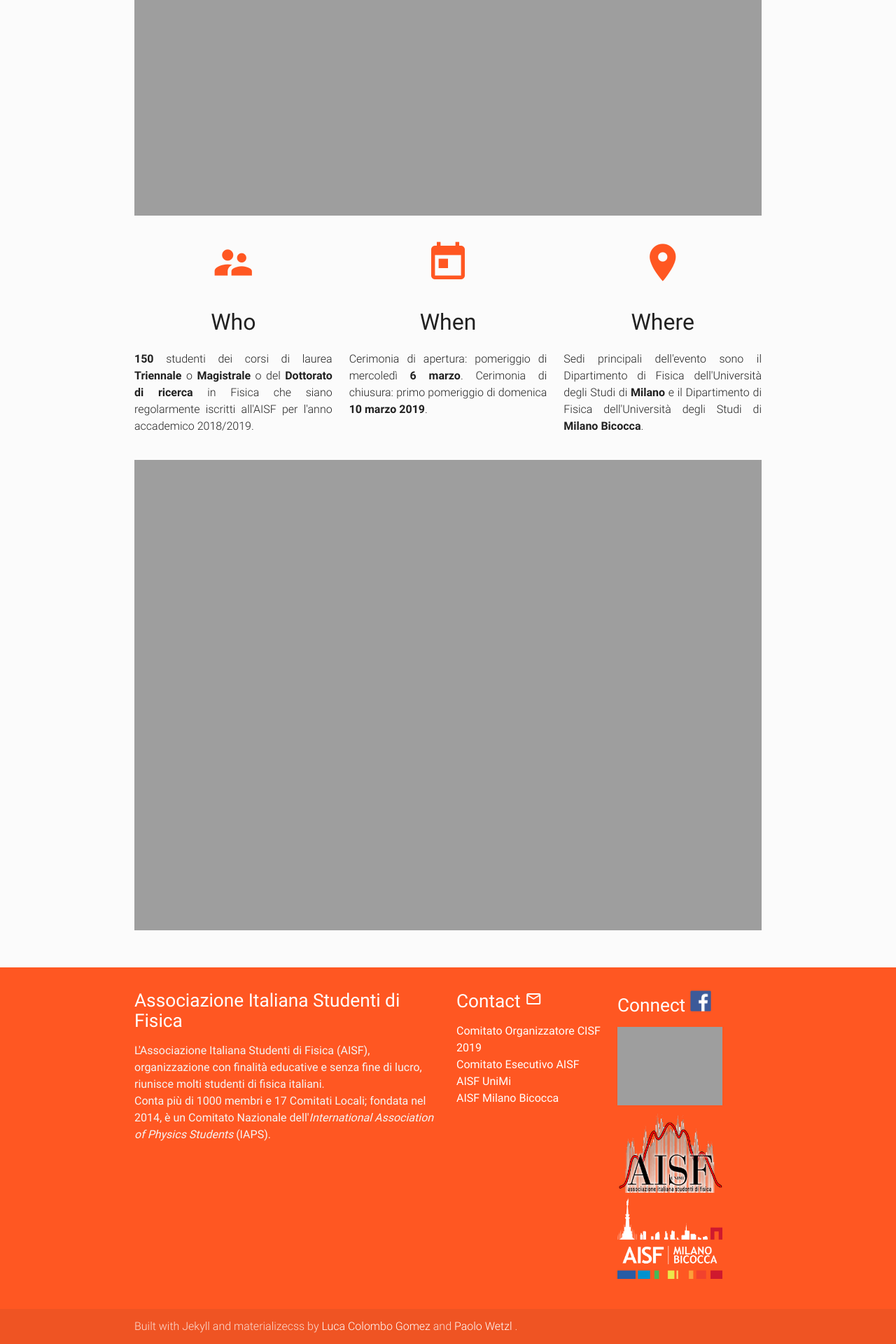
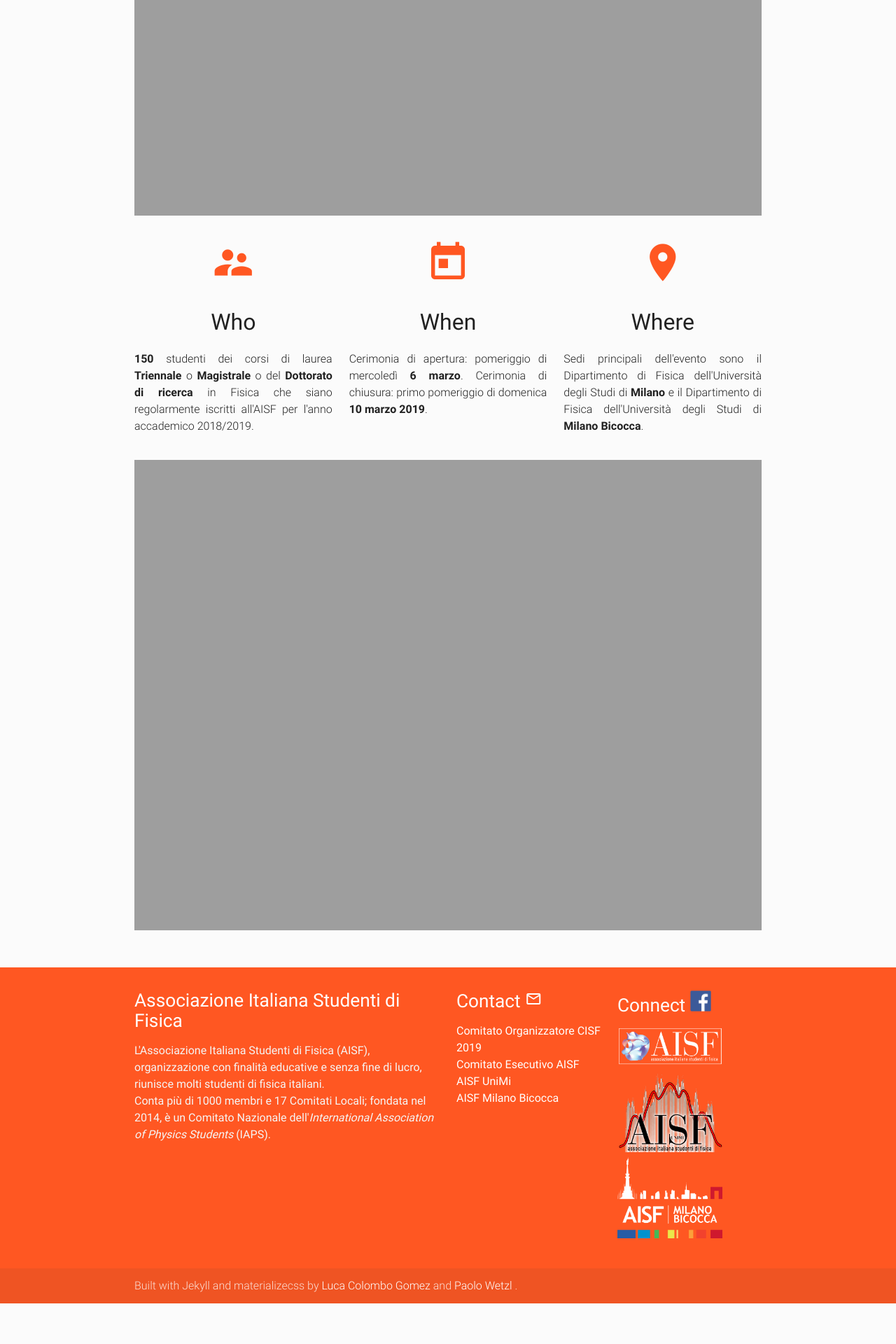
Before and after one commit to ai-sf/cisf19, a Jekyll site: the page built from index.html, in a window 1280 px wide. Shown: the part 1215-3135 px from the top of the page at 70% size. Built offline with Jekyll 4.4.1, drawn with Linux system fonts in a browser that asks for light colours; nearby versions of some CDN libraries; after the commit the page ends 3077 px from its top, so only the background shows below that.

Commit message:
fix in oc info + resize of aisf logo in footer

```diff
--- a/_data/footer.yml
+++ b/_data/footer.yml
@@ -15,7 +15,7 @@
 connect:
   - name: AISF
     url: https://www.facebook.com/aisf.fisica/
-    img_name: /footer/AISF_logo_white_nobkg.png
+    img_name: /footer/AISF_logo_white_nobkg_r.png
   - name: AISF UniMi
     url: https://www.facebook.com/aisfunimi/
     img_name: /footer/logo_AISF_UNIMI.png
--- a/_data/organizzatori.yml
+++ b/_data/organizzatori.yml
@@ -99,7 +99,7 @@
   img: "img/organizzatori/Ste_M.jpg"
   studio: "Laurea Magistrale"
   uni: "Università degli Studi di Milano"
-  ruolo: "Responsabile seminari"
+  ruolo: "Responsabile seminari e social"
 
 - nome: "Stefano Polla"
   img: "img/organizzatori/polla.jpg"
--- a/index.html
+++ b/index.html
@@ -14,7 +14,7 @@
   </div>
   <br>
 
-  <img class="responsive-img" src="{{ site.url }}/img/duomoHD_web.jpg">
+  <img class="responsive-img" src="{{ site.url }}/img/duomoHD_web_r.jpg">
 
   <div class="row">
     <div class="col s12 m4">
```
Also changed, not shown: img/logo_r.png, 1 other file.
